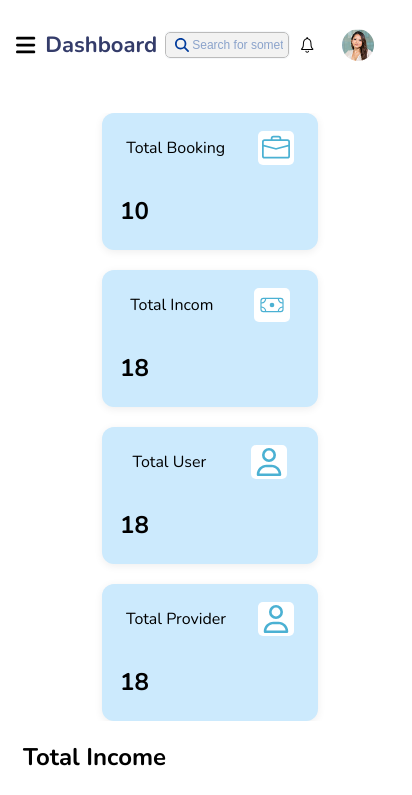
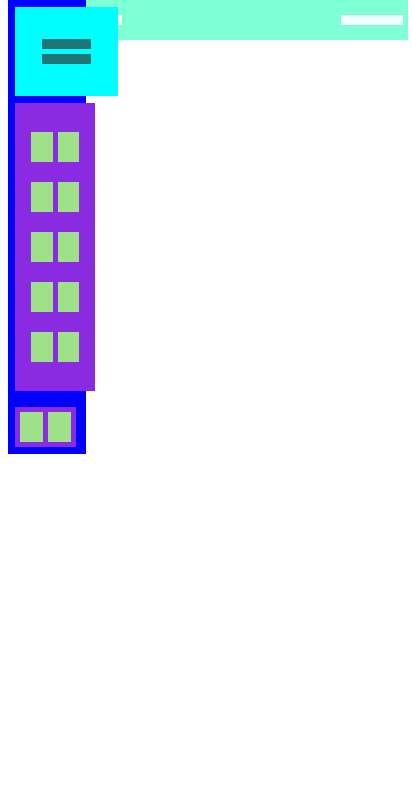
Before and after one commit to Tahanaz0/Mystura, a React (Vite) app: page /dashboard in a window 390 px wide. Shown: the top 795 px of the page, 412 px wide, since content can reach past the window. Built offline with nearby package versions, Linux system fonts and the light colour scheme.

Commit message:
'responsiveness'

```diff
--- a/src/App.jsx
+++ b/src/App.jsx
@@ -2,17 +2,18 @@ import React from 'react';
 import { BrowserRouter, Routes, Route, useLocation } from 'react-router-dom';
 import Login from './component/login/Login';
 import Dashboard from './component/dashboard/Dashboard';
-import SideBar from './component/sideBar/SideBar';
-import Header from './component/Header/Header';
+import SideBar2 from './component/sideBar2/SideBar2';
+// import Header from './component/Header/Header';
+import Header2 from './component/Header2/Header2';
 
 function LayoutWithHeaderSidebar({ children }) {
   return (
     <>
-      <Header />
+      <Header2 />
       <div style={{ display: 'flex' }}>
-        <SideBar />
+        <SideBar2/>
         <div className="main-content">
-          {children}
+          {/* {children} */}
         </div>
       </div>
     </>
--- a/src/component/Header/header.css
+++ b/src/component/Header/header.css
@@ -5,7 +5,7 @@
   background: white;
   z-index: 1000;
   width: 80%;
-  margin-left: 0;
+  margin-left: 20%;
   padding: 12px 16px;
   position: fixed;
   top: 0;
@@ -167,10 +167,6 @@
 
 /* 🔹 Large Screens Sidebar visible */
 @media (min-width: 1025px) {
-  .header-container {
-    margin-left: 240px;
-    width: calc(100% - 240px);
-  }
 
   .menu-icon {
     display: none;
@@ -190,17 +186,20 @@
 
 @media (max-width: 1440px) {
   .header-container {
-    margin-left: 250px;
-    width: calc(100% - 250px);
-    max-width: 1400px;
+    margin-left: 20%;
+    width: 80%;
+    /* max-width: 1400px; */
   }
 }
 
 /* 🔸 Medium + Small screen fixes */
 @media (max-width: 1024px) {
   .header-container {
-    margin-left: 0;
-    width: 100%;
+    margin-left: 20%;
+    width: 80%;
+  }
+  .menu-icon{
+    display: none;
   }
 }
 
@@ -215,6 +214,13 @@
     font-size: 12px;
     padding: 5px 5px 5px 26px;
   }
+  .header-container{
+    margin-left: 0;
+    width: 100%;
+  }
+  .menu-icon{
+    display: block;
+  }
   .search-wrapper {
     max-width: 130px;
   }
--- /dev/null
+++ b/src/component/Header2/Header2.jsx
@@ -0,0 +1,16 @@
+import React from "react";
+import '../Header2/header2.css'
+const Header2=()=>{
+    return(
+        <>
+        <div className="header-container2">
+            <div className="first-container2">
+            </div>
+            <div className="second-container2">
+
+            </div>
+        </div>
+        </>
+    )
+}
+export default Header2
--- /dev/null
+++ b/src/component/Header2/header2.css
@@ -0,0 +1,22 @@
+.header-container2{
+    background-color: aquamarine;
+    width: 80%;
+    margin-left: 20%;
+    display: flex;
+    justify-content: space-between;
+    align-items: center;
+    height: 30px;
+    position: fixed;
+    top: 0;
+    padding: 5px;
+}
+.first-container2{
+    width: 10%;
+    background-color: azure;
+    height: 10px;
+}
+.second-container2{
+    width: 20%;
+    background-color: azure;
+    height: 10px;
+}
--- a/src/component/dashboard/dashboard.css
+++ b/src/component/dashboard/dashboard.css
@@ -1,11 +1,11 @@
 .dash-container{
     margin-top: 90px;
     width: 100%;
-    padding: 15px;
+    /* padding: 15px; */
     font-family: "Nunito", sans-serif;
-    overflow: hidden;
+    /* overflow: hidden; */
 
-    /* margin-left: 1px; */
+    margin-left: 20%;
 }
 .boxes {
     width: 100%;
@@ -18,7 +18,7 @@
 }
 
 .dash-item {
-    width: 180px;
+    width: 18%;
     height: 121px;
     background-color: #cceafd;
     border-radius: 12px;
@@ -47,29 +47,35 @@
     border-radius: 5px;
     padding: 3px;
 }
-@media (max-width:375px){
+@media (max-width: 768px) {
+    .dash-container{
+        width: 100%;
+        margin-left: 0;
+    }
+  }
+/* @media (m-width:375px){
     .dash-container{
         margin-left: 0;
     }
-}
-@media (min-width:768px){
+} */
+/* @media (min-width:768px){
     .dash-container{
         margin-left: 0;
     }
-}
+} */
 @media (min-width:1024px){
-    .dash-container{
+    /* .dash-container{
         margin-left: 25%;
-    }
+    } */
 }
 @media (min-width:1440px){
-    .dash-container{
+    /* .dash-container{
         margin-left: 25%;
-    }
+    } */
 }
 
-@media (min-width:2560px){
+/* @media (min-width:2560px){
     .dash-container{
-      margin-left: 50%;
+      margin-left: 20%;
     }
-  }
+  } */
--- /dev/null
+++ b/src/component/sideBar2/SideBar2.jsx
@@ -0,0 +1,48 @@
+import React from "react";
+import '../sideBar2/sidebar2.css'
+const SideBar = () => {
+    return (
+        <>
+            <div className="sideBar-main-container">
+                <div className="first-container">
+                    <div className="logo-heading"></div>
+                    <div className="logo-heading"></div>
+                </div>
+                <div className="second-container">
+                    <div className="pages">
+                        <div className="logo-page"></div>
+                        <div className="logo-page"></div>
+                    </div>
+
+                    <div className="pages">
+                        <div className="logo-page"></div>
+                        <div className="logo-page"></div>
+                    </div>
+
+                    <div className="pages">
+                        <div className="logo-page"></div>
+                        <div className="logo-page"></div>
+                    </div>
+
+                    <div className="pages">
+                        <div className="logo-page"></div>
+                        <div className="logo-page"></div>
+                    </div>
+
+                    <div className="pages">
+                        <div className="logo-page"></div>
+                        <div className="logo-page"></div>
+                    </div>
+                </div>
+                <div className="third-container">
+                <div className="pages">
+                        <div className="logo-page"></div>
+                        <div className="logo-page"></div>
+                    </div>
+                </div>
+            </div>
+        </>
+    )
+
+}
+export default SideBar
--- /dev/null
+++ b/src/component/sideBar2/sidebar2.css
@@ -0,0 +1,54 @@
+.sideBar-main-container{
+    background-color: blue;
+    width: 20%;
+    margin-top: 0;
+    top: 0;
+    position: fixed;
+}
+.first-container{
+    background-color: aqua;
+    width: 50%;
+    display: flex;
+    margin: 9%;
+    flex-direction: column;
+    justify-content: center;
+    align-items: center;
+    gap: 5px;
+}
+.logo-heading{
+    background-color: rgb(31, 118, 118);
+    padding: 5px;
+    width: 100%;
+}
+.second-container{
+    background-color: blueviolet;
+    width: 62%;
+    display: flex;
+    margin: 9%;
+    flex-direction: column;
+    justify-content: center;
+    align-items: center;
+    gap: 10px;
+}
+.pages{
+    background-color: blueviolet;
+    display: flex;
+    width: 100%;
+    /* flex-direction: column; */
+    justify-content: center;
+    align-items: center;
+    gap: 5px;
+    padding: 5px;
+}
+.logo-page{
+    background-color: rgba(160, 235, 133, 0.952);
+    padding: 5px;
+    width: 100%;
+    height: 20px;
+}
+.third-container{
+    width: 65%;
+    background-color: cadetblue;
+    margin: 9%;
+    margin-top: 20%;
+}
```
